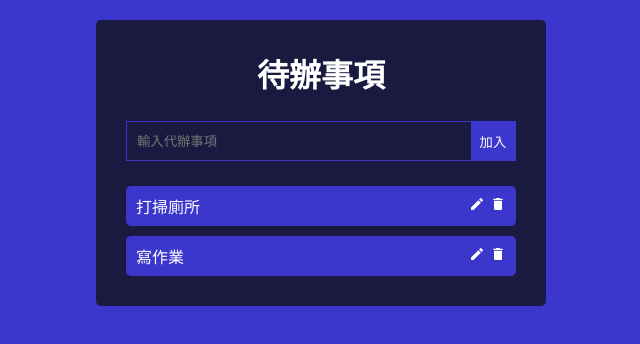
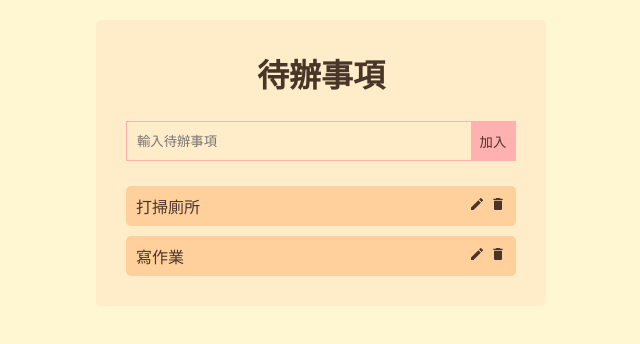
Before and after one commit to leechinghua/my-react-todo, a React (Vite) app: page / in a window 1280 px wide. Shown: the top 344 px of the page, without its empty margins (319-959 px from the left). Built offline with nearby package versions, Linux system fonts and the light colour scheme.

Commit message:
修改顏色與細節

```diff
--- a/src/App.css
+++ b/src/App.css
@@ -4,8 +4,8 @@
   box-sizing: border-box;
 }
 body {
-  background-color: #3b36cc;
-  color: #fff;
+  background-color: #FFF7D1;
+  color: #493628;
   display: flex;
   /* flex-direction: row; */
   justify-content: center;
@@ -14,7 +14,7 @@ body {
 .wrapper {
   width: 450px;
   padding: 30px;
-  background-color: #1a1a40;
+  background-color: #FFECC8;
   border-radius: 5px;
   margin-top: 20px;
   text-align: center;
@@ -23,28 +23,28 @@ body {
   height: 40px;
   width: 100%;
   margin: 25px 0px;
-  border: 1px solid #3b36cc;
+  border: 1px solid #FFB0B0;
   display: flex;
 }
 .create-form > input {
   outline: none;
   border: none;
   background: none;
-  color: #fff;
+  color: #493628;
   width: 100%;
   height: 100%;
   padding-left: 10px;
 }
 .create-form > button {
   border: none;
-  background-color: #3b36cc;
-  color: #fff;
+  background-color: #FFB0B0;
+  color: #493628;
   width: 50px;
   height: 100%;
   cursor: pointer;
 }
 .todo {
-  background-color: #3b36cc;
+  background-color: #FFD09B;
   height: 40px;
   padding: 0 10px;
   margin-top: 10px;
--- a/src/components/CreateForm.jsx
+++ b/src/components/CreateForm.jsx
@@ -13,7 +13,7 @@ function CreateForm({ addTodo }) {
       <form className="create-form" onSubmit={handleSubmit}>
         <input
           type="text"
-          placeholder="輸入代辦事項"
+          placeholder="輸入待辦事項"
           value={content}
           onChange={(e) => {
             setContent(e.target.value);
```
